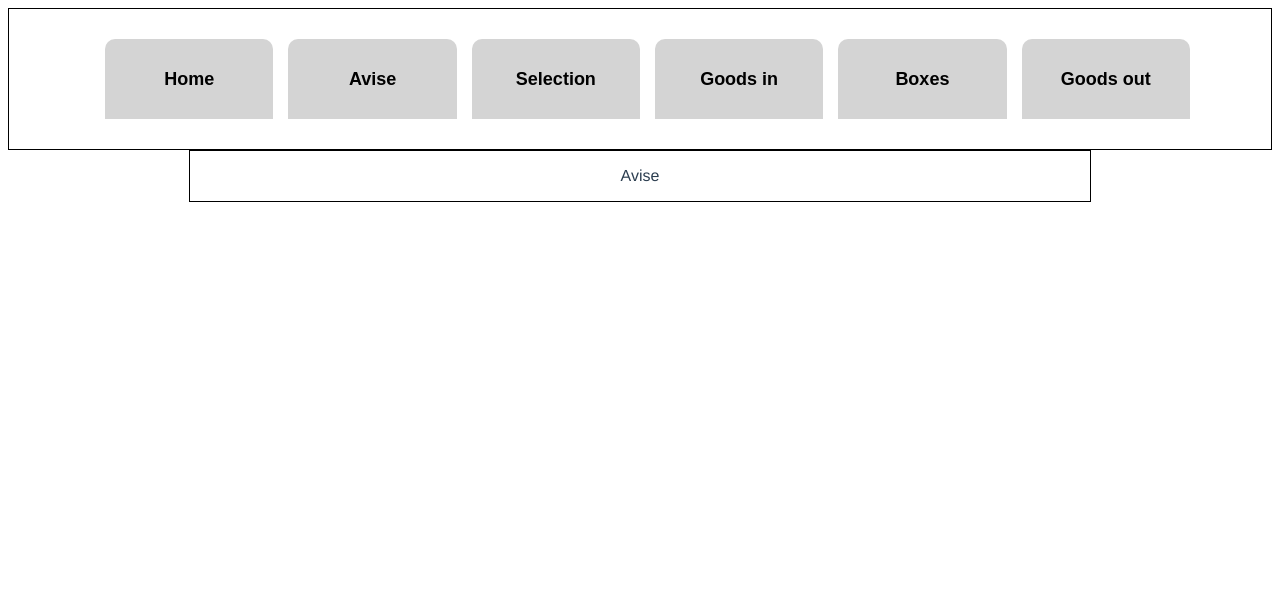
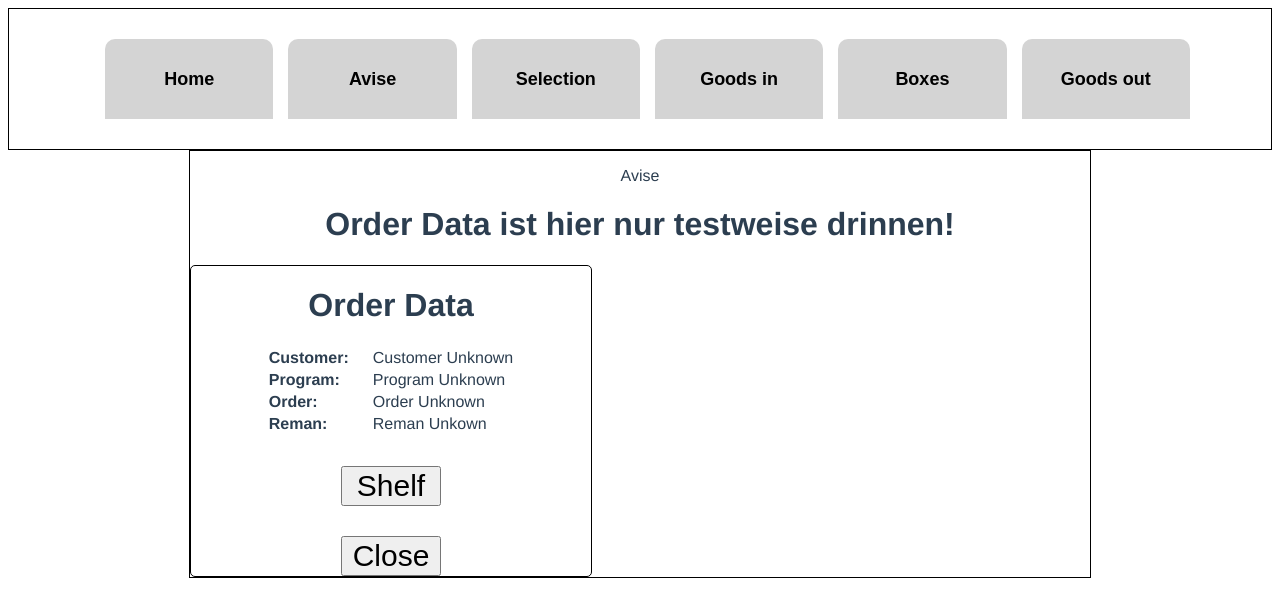
Before and after one commit to Robert-Schimanek/EIBA-Frontend, a Vue app: page /Avise in a window 1280 px wide. Shown: the top 616 px of the page. Built offline with nearby package versions, Linux system fonts and the light colour scheme.

Commit message:
Data Order for Selection Gitignore
Node Modules können entfernt werden, wenn man in der git console:

git rm  -r --cached node_modules/

eingibt

```diff
--- /dev/null
+++ b/src/assets/styles/styles.css
@@ -0,0 +1,9 @@
+.roundedContainer {
+    border: 1px solid black;
+    width: 400px;
+    border-radius: 5px;
+}
+
+.bigButtonText {
+    font-size: 30px;
+}
--- /dev/null
+++ b/src/components/Selection/OrderData.vue
@@ -0,0 +1,64 @@
+<template>
+  <div class="roundedContainer">
+      <h1>Order Data</h1>
+      <table align="center">
+          <tr>
+              <th align="left" width="100px">Customer:</th>
+              <td align="left">{{customer}}</td>
+          </tr>
+          <tr>
+              <th align="left">Program:</th>
+              <td align="left">{{program}}</td>
+          </tr>
+          <tr>
+              <th align="left">Order:</th>
+              <td align="left">{{order_i}}</td>
+          </tr>
+                    <tr>
+              <th align="left">Reman:</th>
+              <td align="left">{{reman}}</td>
+          </tr>
+      </table>
+      <p style="margin: 30px;"></p>
+      <OrderDataButton funcDesc="Shelf" :functionToExecute="putOnShelf" />
+      <p style="margin: 30px;"></p>
+      <OrderDataButton funcDesc="Close" :functionToExecute="closeOrder"/>
+
+  </div>
+
+</template>
+
+<script>
+import OrderDataButton from './OrderDataButton.vue';
+
+export default {
+  components: {
+    OrderDataButton,
+  },
+  props: {
+    customer_i: { default: 'Customer Unknown' },
+    order_i: { default: 'Order Unknown' },
+    program_i: { default: 'Program Unknown' },
+    reman_i: { default: 'Reman Unkown' },
+  },
+  data() {
+    return {
+      customer: this.customer_i,
+      program: this.program_i,
+      order: this.order_i,
+      reman: this.reman_i,
+    };
+  },
+  methods: {
+    putOnShelf() {
+      window.alert('placed on shelf!');
+    },
+    closeOrder() {
+      const message = 'order closed';
+      window.alert(message);
+    },
+  },
+
+};
+</script>
+<style src="../../assets/styles/styles.css"></style>
--- /dev/null
+++ b/src/components/Selection/OrderDataButton.vue
@@ -0,0 +1,12 @@
+<template>
+  <button @click="functionToExecute" class="bigButtonText" style="width: 100px">
+  {{ funcDesc}}</button>
+</template>
+
+<script>
+export default {
+  props: ['functionToExecute', 'funcDesc'],
+
+};
+</script>
+<style src="../../assets/styles/styles.css"></style>
--- a/src/views/Avise.vue
+++ b/src/views/Avise.vue
@@ -1,3 +1,16 @@
 <template>
     <p>Avise</p>
+    <h1>Order Data ist hier nur testweise drinnen!</h1>
+    <OrderData></OrderData>
 </template>
+
+<script>
+import OrderData from '../components/Selection/OrderData.vue';
+
+export default {
+  components: {
+    OrderData,
+  },
+};
+
+</script>
```
Also changed, not shown: 1 other file (tests, documents, lock files or other folders).
